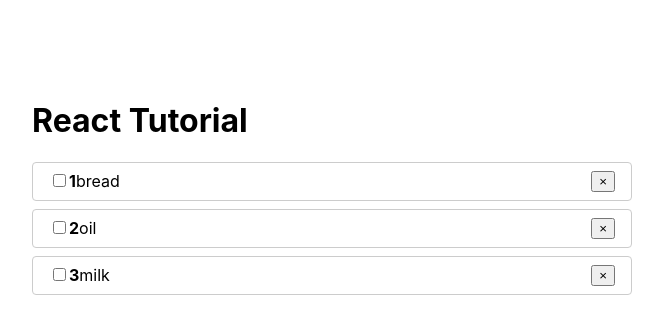
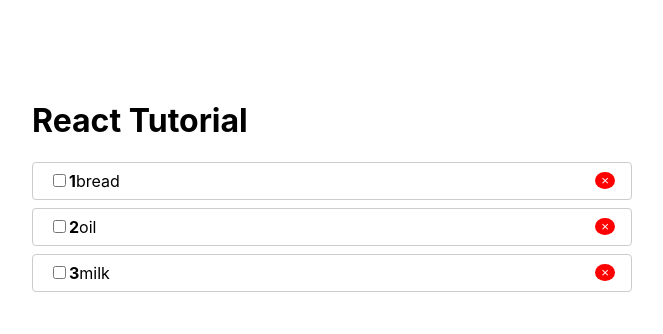
Before and after one commit to gozel-cholukova/First-React-Practice, a React (Create React App) app: page / in a window 1280 px wide. Shown: the top 334 px of the page, without its empty margins (308-971 px from the left). Built offline with nearby package versions, Linux system fonts and the light colour scheme.

Commit message:
Add files via upload

```diff
--- a/src/ToDo/TodoItem.js
+++ b/src/ToDo/TodoItem.js
@@ -25,7 +25,7 @@
         <strong>{index + 1}</strong>
         {todo.title}
       </span>
-      <button>&times;</button>
+      <button className='rm'>&times;</button>
     </li>
   )
 }
--- a/src/index.css
+++ b/src/index.css
@@ -18,3 +18,10 @@
   margin: 0 auto;
   width: 600px;
 }
+
+.rm {
+  background: red;
+  border-radius: 50%;
+  color: #fff;
+  border: none;
+}
```
